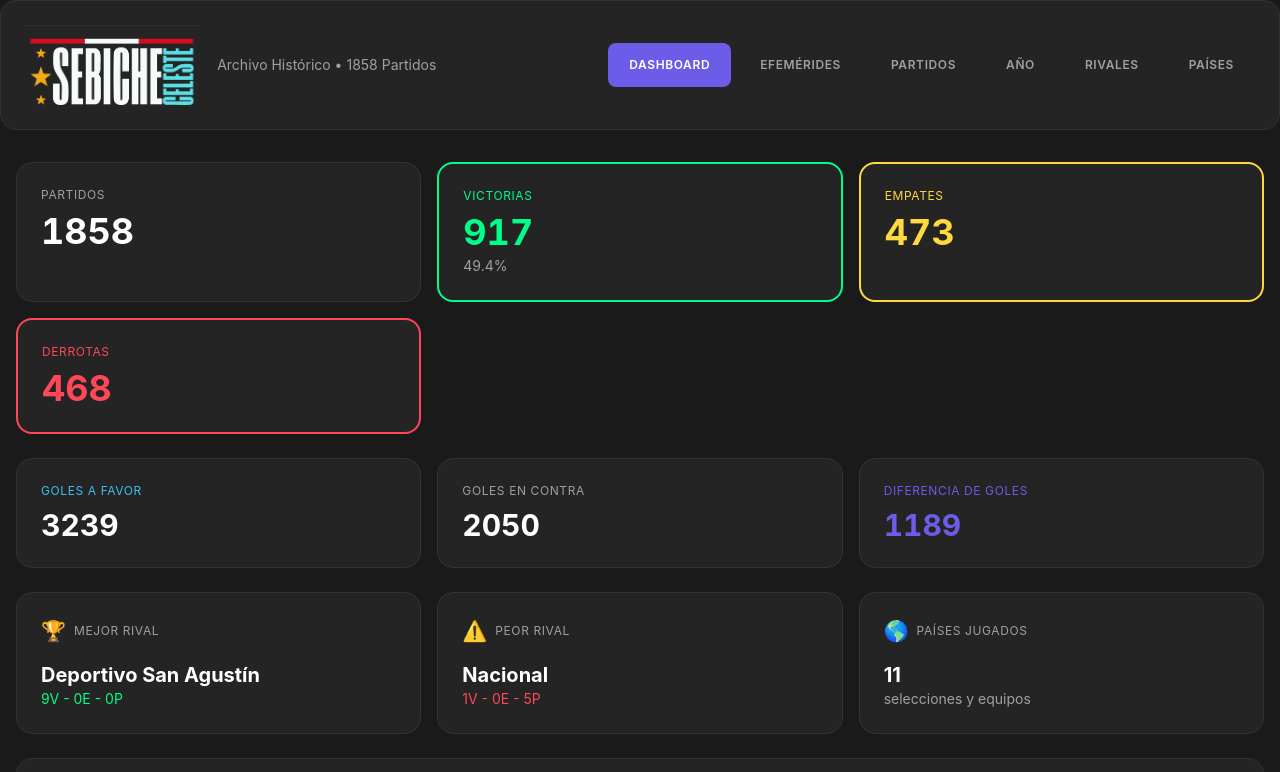
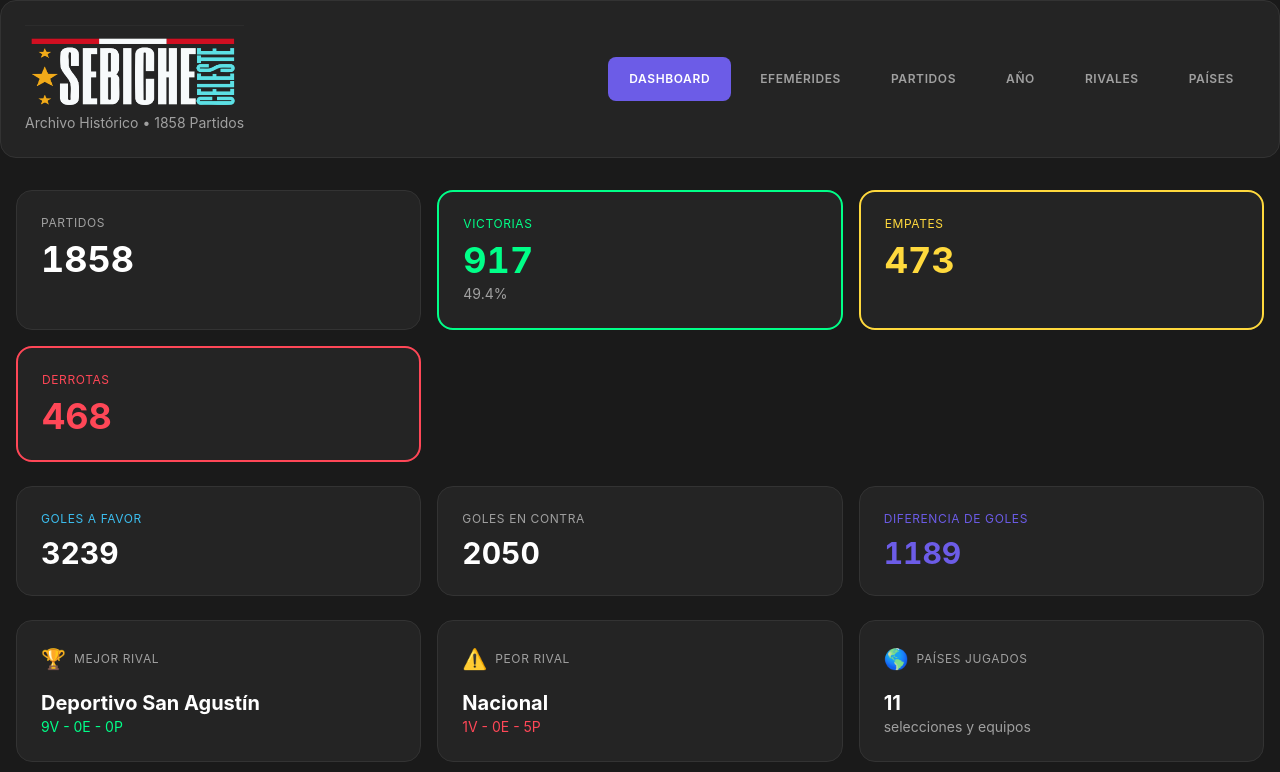
Before and after one commit to soysebiche/sc, a React (Create React App) app: page / in a window 1280 px wide. Shown: the top 772 px of the page. Built offline with nearby package versions, Linux system fonts and the light colour scheme.

Commit message:
Fix: move stats text below logo

```diff
--- a/src/App.js
+++ b/src/App.js
@@ -259,16 +259,14 @@ function App() {
       <header className="card-static border-b-0 rounded-b-2xl p-6">
         <div className="max-w-7xl mx-auto">
           <div className="flex flex-col md:flex-row md:items-center md:justify-between gap-4">
-            <div className="flex items-center gap-4">
-              <img
-                src="/SebicheCeleste logo copy.png"
-                alt="Sebiche Celeste"
-                className="h-16 md:h-20 w-auto"
-              />
-              <div>
-                <p className="text-sm" style={{ color: 'var(--text-secondary)' }}>Archivo Histórico • {data.length} Partidos</p>
+            <div className="flex flex-col">
+                <img
+                  src="/SebicheCeleste logo copy.png"
+                  alt="Sebiche Celeste"
+                  className="h-16 md:h-20 w-auto"
+                />
+                <p className="text-sm mt-2" style={{ color: 'var(--text-secondary)' }}>Archivo Histórico • {data.length} Partidos</p>
               </div>
-            </div>
             <div className="flex items-center gap-2 flex-wrap">
               {tabs.map(tab => (
                 <button
```
